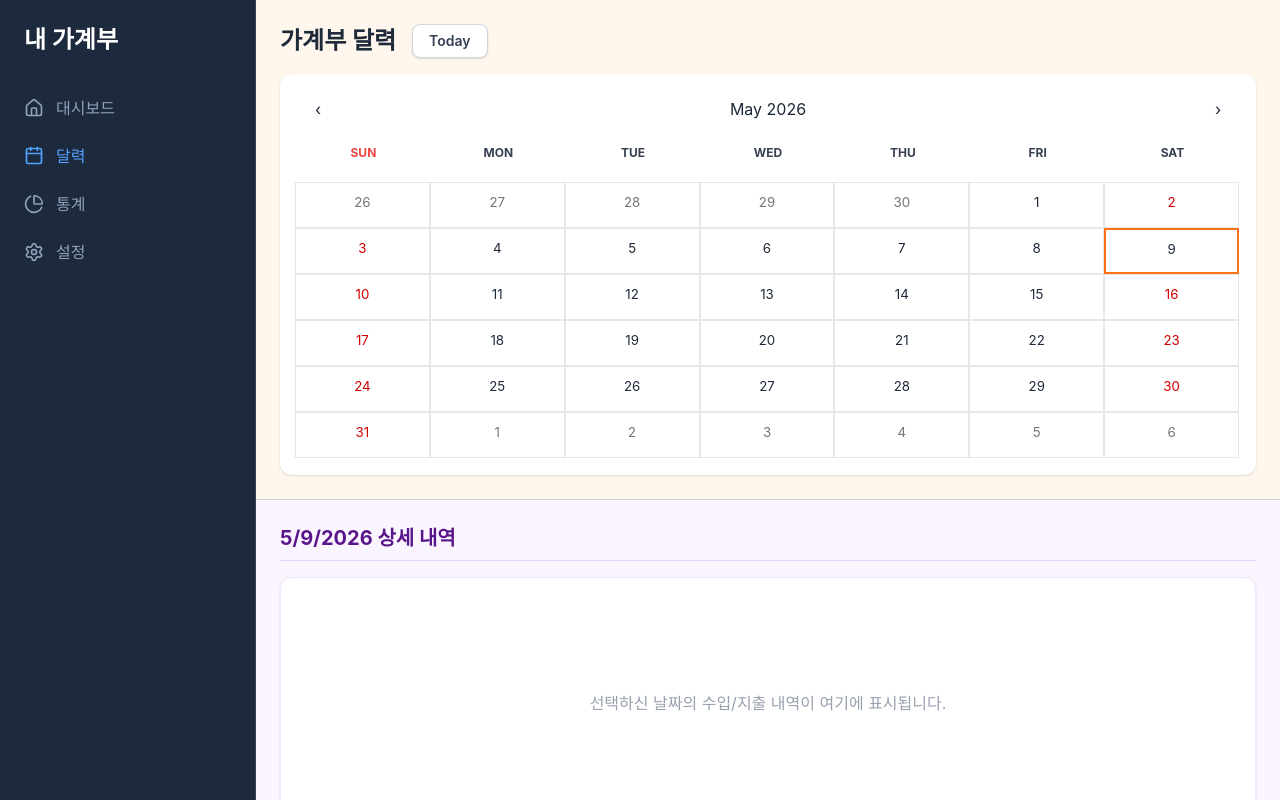
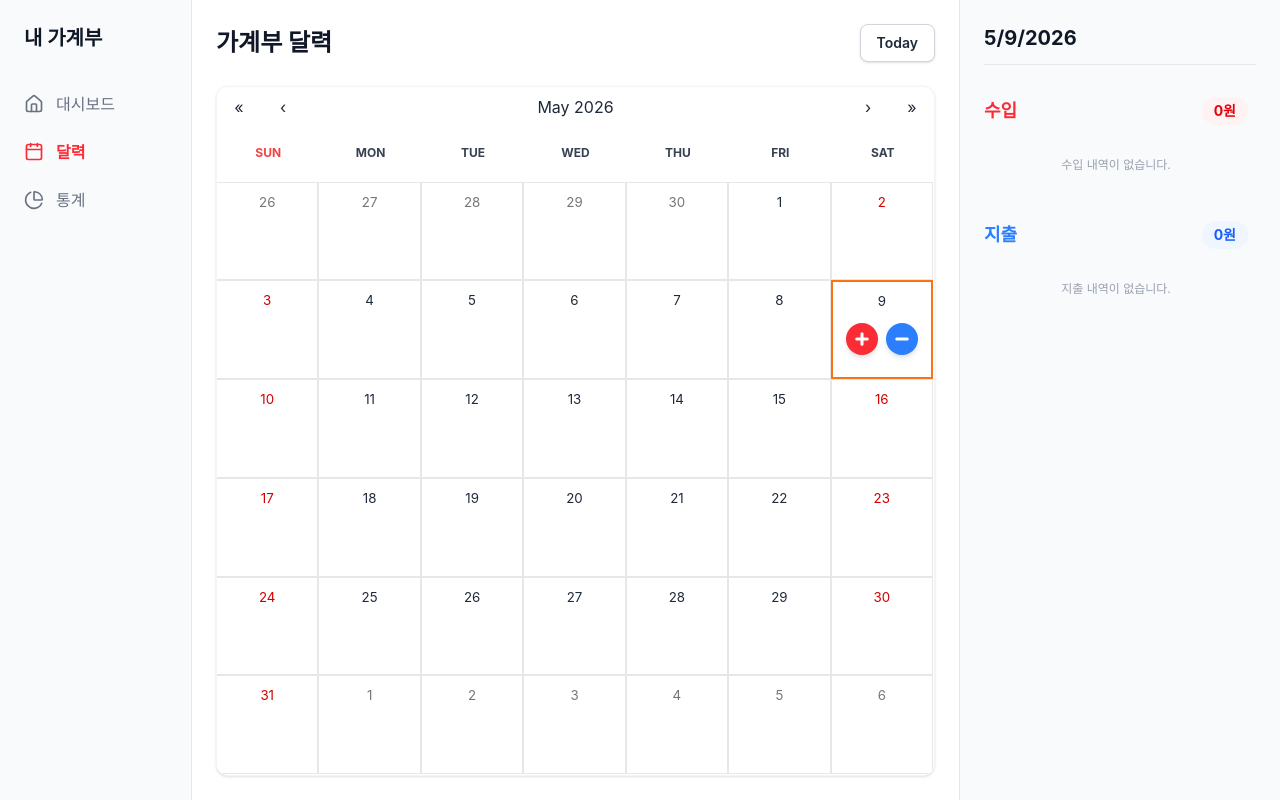
Before and after one commit to Hyynguri/wadeaccount, a React (Vite) app: page / in a window 1280 px wide. Built offline with nearby package versions, Linux system fonts and the light colour scheme.

Commit message:
0509 mod2

```diff
--- a/src/App.css
+++ b/src/App.css
@@ -1,184 +1,45 @@
-.counter {
-  font-size: 16px;
-  padding: 5px 10px;
-  border-radius: 5px;
-  color: var(--accent);
-  background: var(--accent-bg);
-  border: 2px solid transparent;
-  transition: border-color 0.3s;
-  margin-bottom: 24px;
-
-  &:hover {
-    border-color: var(--accent-border);
-  }
-  &:focus-visible {
-    outline: 2px solid var(--accent);
-    outline-offset: 2px;
-  }
+/* 전체 배경을 밝게 유지 */
+body {
+  background-color: #ffffff;
 }
 
-.hero {
-  position: relative;
-
-  .base,
-  .framework,
-  .vite {
-    inset-inline: 0;
-    margin: 0 auto;
-  }
-
-  .base {
-    width: 170px;
-    position: relative;
-    z-index: 0;
-  }
-
-  .framework,
-  .vite {
-    position: absolute;
-  }
-
-  .framework {
-    z-index: 1;
-    top: 34px;
-    height: 28px;
-    transform: perspective(2000px) rotateZ(300deg) rotateX(44deg) rotateY(39deg)
-      scale(1.4);
-  }
-
-  .vite {
-    z-index: 0;
-    top: 107px;
-    height: 26px;
-    width: auto;
-    transform: perspective(2000px) rotateZ(300deg) rotateX(40deg) rotateY(39deg)
-      scale(0.8);
-  }
+/* 💡 달력 컨테이너: 높이를 꽉 채우도록 설정 */
+.react-calendar {
+  width: 100% !important;
+  height: 100% !important;
+  border: none !important;
+  display: flex;
+  flex-direction: column;
 }
 
-#center {
-  display: flex;
-  flex-direction: column;
-  gap: 25px;
-  place-content: center;
-  place-items: center;
+.react-calendar__viewContainer {
   flex-grow: 1;
-
-  @media (max-width: 1024px) {
-    padding: 32px 20px 24px;
-    gap: 18px;
-  }
 }
 
-#next-steps {
-  display: flex;
-  border-top: 1px solid var(--border);
-  text-align: left;
-
-  & > div {
-    flex: 1 1 0;
-    padding: 32px;
-    @media (max-width: 1024px) {
-      padding: 24px 20px;
-    }
-  }
-
-  .icon {
-    margin-bottom: 16px;
-    width: 22px;
-    height: 22px;
-  }
-
-  @media (max-width: 1024px) {
-    flex-direction: column;
-    text-align: center;
-  }
+.react-calendar__month-view {
+  height: 100%;
 }
 
-#docs {
-  border-right: 1px solid var(--border);
-
-  @media (max-width: 1024px) {
-    border-right: none;
-    border-bottom: 1px solid var(--border);
-  }
+/* 💡 달력 칸(Tile) 설정: 세로로 길어진 레이아웃에 맞춰 높이 확대 */
+.react-calendar__tile {
+  height: 130px !important;      /* 높이를 130px로 키워 시원하게 배치 */
+  max-height: 130px !important;
+  padding: 0 !important;
+  position: relative !important;
+  overflow: hidden !important;
+  border: 0.5px solid #f0f0f0 !important; /* 테두리를 아주 연하게 설정 */
 }
 
-#next-steps ul {
-  list-style: none;
-  padding: 0;
-  display: flex;
-  gap: 8px;
-  margin: 32px 0 0;
-
-  .logo {
-    height: 18px;
-  }
-
-  a {
-    color: var(--text-h);
-    font-size: 16px;
-    border-radius: 6px;
-    background: var(--social-bg);
-    display: flex;
-    padding: 6px 12px;
-    align-items: center;
-    gap: 8px;
-    text-decoration: none;
-    transition: box-shadow 0.3s;
-
-    &:hover {
-      box-shadow: var(--shadow);
-    }
-    .button-icon {
-      height: 18px;
-      width: 18px;
-    }
-  }
-
-  @media (max-width: 1024px) {
-    margin-top: 20px;
-    flex-wrap: wrap;
-    justify-content: center;
-
-    li {
-      flex: 1 1 calc(50% - 8px);
-    }
-
-    a {
-      width: 100%;
-      justify-content: center;
-      box-sizing: border-box;
-    }
-  }
+/* 날짜 숫자 스타일 */
+.react-calendar__tile abbr {
+  display: block;
+  margin-top: 8px;
+  font-weight: 600;
+  font-size: 0.9rem;
+  color: #333;
 }
 
-#spacer {
-  height: 88px;
-  border-top: 1px solid var(--border);
-  @media (max-width: 1024px) {
-    height: 48px;
-  }
+/* 토요일, 일요일 색상 (선택사항) */
+.react-calendar__month-view__days__day--neighboringMonth {
+  color: #ccc !important; /* 이전/다음달 날짜 연하게 */
 }
-
-.ticks {
-  position: relative;
-  width: 100%;
-
-  &::before,
-  &::after {
-    content: '';
-    position: absolute;
-    top: -4.5px;
-    border: 5px solid transparent;
-  }
-
-  &::before {
-    left: 0;
-    border-left-color: var(--border);
-  }
-  &::after {
-    right: 0;
-    border-right-color: var(--border);
-  }
-}
--- a/src/App.jsx
+++ b/src/App.jsx
@@ -1,214 +1,215 @@
 import React, { useState, useEffect } from 'react';
 import Calendar from 'react-calendar';
 import 'react-calendar/dist/Calendar.css';
-import { Home, Calendar as CalendarIcon, PieChart, Settings , X}
-from 'lucide-react';
+import { Home, Calendar as CalendarIcon, PieChart, Settings, X, Plus, Minus } from 'lucide-react';
 
 function App() {
   const [date, setDate] = useState(new Date());
+  // 💡 달력 화면 이동을 제어하기 위한 상태 추가
+  const [activeStartDate, setActiveStartDate] = useState(new Date());
+
   const [isModalOpen, setIsModalOpen] = useState(false);
   const [type, setType] = useState('지출');
   const [amount, setAmount] = useState('');
+  const [category, setCategory] = useState('식비');
 
-
-  const [category, setCategory] = useState('식비'); // 선택된 카테고리 상태
-
-  // 수입/지출에 따른 카테고리 목록 리스트
   const expenseCategories = ['식비', '교통비', '쇼핑', '문화/여가', '생필품', '기타'];
   const incomeCategories = ['월급', '용돈', '부수입', '금융소득', '기타'];
-  // 전체 가계부 내역을 저장하는 배열
+
   const [transactions, setTransactions] = useState(() => {
     const saved = localStorage.getItem("my-account-transactions");
-  return saved ? JSON.parse(saved) : []; // 데이터가 있으면 불러오고, 없으면 빈 배열
+    return saved ? JSON.parse(saved) : [];
   });
-
 
   const handleAmountChange = (e) => {
     const value = e.target.value;
-    // 1. 입력된 값에서 숫자(0-9)가 아닌 문자는 모두 빈 문자열로 치환(제거)합니다.
     const numOnly = value.replace(/[^0-9]/g, "");
-
-    // 2. 다 지워져서 빈 칸이 되면 상태도 비워줍니다.
-    if (!numOnly) {
-      setAmount("");
-      return;
-    }
-
-    // 3. 숫자로 변환 후, toLocaleString을 사용해 콤마를 찍어줍니다.
+    if (!numOnly) { setAmount(""); return; }
     setAmount(Number(numOnly).toLocaleString("ko-KR"));
   };
 
-  // 모달을 닫을 때 입력했던 내용 초기화
   const closeModal = () => {
     setIsModalOpen(false);
     setAmount('');
-    setType('지출');
-    setCategory('식비');
   };
 
-  // 달력의 각 날짜 칸 안에 내역을 그려주는 함수
-  const renderTileContent = ({ date, view }) => {
+  const openModalWithType = (e, selectedType) => {
+    e.stopPropagation();
+    setType(selectedType);
+    setCategory(selectedType === '수입' ? incomeCategories[0] : expenseCategories[0]);
+    setIsModalOpen(true);
+  };
+
+  // 💡 Today 버튼 클릭 핸들러: 날짜 선택 + 달력 화면 이동
+  const handleGoToToday = () => {
+    const today = new Date();
+    setDate(today);
+    setActiveStartDate(today); // 달력 화면을 오늘 날짜가 있는 달로 강제 이동
+  };
+
+  const renderTileContent = ({ date: tileDate, view }) => {
     if (view !== 'month') return null;
 
-    // 전체 내역 중, 현재 달력 칸의 날짜와 일치하는 내역만 필터링
+    const isSelected = tileDate.toLocaleDateString() === date.toLocaleDateString();
     const dayTransactions = transactions.filter(
-     (t) => t.date === date.toLocaleDateString()
+     (t) => t.date === tileDate.toLocaleDateString()
     );
+
+    const totalIncome = dayTransactions
+      .filter(t => t.type === '수입')
+      .reduce((sum, t) => sum + t.amount, 0);
+    const totalExpense = dayTransactions
+      .filter(t => t.type === '지출')
+      .reduce((sum, t) => sum + t.amount, 0);
+
     return (
-      <div className="flex flex-col mt-1 space-y-1 w-full text-[11px] px-1">
-        {dayTransactions.map((t) => (
-         <div
-            key={t.id}
-            className={`truncate px-1 py-0.5 rounded-sm font-semibold ${
-            t.type === '수입' ? 'bg-red-50 text-red-500' : 'bg-blue-50 text-blue-500'
-            }`}
+      <div className="w-full h-full relative text-[10px]">
+        {isSelected ? (
+          // 💡 버튼 크기를 w-8 h-8로, 아이콘을 size 18로 소폭 축소
+          <div className="absolute inset-0 flex items-center justify-center gap-2 bg-white/90 z-10 animate-in fade-in duration-200">
+            <button
+              onClick={(e) => openModalWithType(e, '수입')}
+              className="w-8 h-8 rounded-full bg-red-500 text-white flex items-center justify-center shadow-md hover:bg-red-600 transition-all hover:scale-110"
             >
-            {t.type === '수입' ? '+' : '-'}{t.amount.toLocaleString()}
+              <Plus size={18} strokeWidth={4} />
+            </button>
+            <button
+              onClick={(e) => openModalWithType(e, '지출')}
+              className="w-8 h-8 rounded-full bg-blue-500 text-white flex items-center justify-center shadow-md hover:bg-blue-600 transition-all hover:scale-110"
+            >
+              <Minus size={18} strokeWidth={4} />
+            </button>
           </div>
-        ))}
+        ) : (
+          <div className="absolute top-2 right-2 flex flex-col items-end space-y-0.5 pointer-events-none">
+            {totalIncome > 0 && (
+              <span className="text-red-500 font-black text-[12px]">
+                {totalIncome.toLocaleString()}
+              </span>
+            )}
+            {totalExpense > 0 && (
+              <span className="text-blue-500 font-black text-[12px]">
+                {totalExpense.toLocaleString()}
+              </span>
+            )}
+          </div>
+        )}
       </div>
     );
   };
+
   useEffect(() => {
     localStorage.setItem("my-account-transactions", JSON.stringify(transactions));
-  }, [transactions]); // transactions 배열이 변경될 때마다 실행
+  }, [transactions]);
+
+  const selectedDateTransactions = transactions.filter(
+    (t) => t.date === date.toLocaleDateString()
+  );
+  const selectedIncomes = selectedDateTransactions.filter(t => t.type === '수입');
+  const selectedExpenses = selectedDateTransactions.filter(t => t.type === '지출');
+
+  const dayTotalIncome = selectedIncomes.reduce((sum, t) => sum + t.amount, 0);
+  const dayTotalExpense = selectedExpenses.reduce((sum, t) => sum + t.amount, 0);
+
   return (
-    // 1. 전체 화면: 좌/우 가로 배치 (flex-row)
-    <div className="flex h-screen bg-gray-900 text-white">
-
-      {/* 2. 왼쪽 사이드바 (스케치의 파란색 영역, 너비 20%) */}
-      <aside className="w-1/5 bg-slate-800 p-6 hidden md:flex flex-col border-r border-slate-700">
-        <h1 className="text-2xl font-bold mb-10 text-white">내 가계부</h1>
+    <div className="flex h-screen bg-white text-gray-800">
+      <aside className="w-[15%] bg-gray-50 p-6 flex flex-col border-r border-gray-200">
+        <h1 className="text-xl font-bold mb-10 text-gray-900">내 가계부</h1>
         <nav className="space-y-6">
-          <a href="#" className="flex items-center space-x-3 text-slate-400 hover:text-white font-medium">
-            <Home size={20} /> <span>대시보드</span>
-          </a>
-          <a href="#" className="flex items-center space-x-3 text-blue-400 font-medium">
-            <CalendarIcon size={20} /> <span>달력</span>
-          </a>
-          <a href="#" className="flex items-center space-x-3 text-slate-400 hover:text-white font-medium">
-            <PieChart size={20} /> <span>통계</span>
-          </a>
-          <a href="#" className="flex items-center space-x-3 text-slate-400 hover:text-white font-medium">
-            <Settings size={20} /> <span>설정</span>
-          </a>
+          <div className="flex items-center space-x-3 text-gray-500 hover:text-red-500 font-medium cursor-pointer"><Home size={20} /> <span>대시보드</span></div>
+          <div className="flex items-center space-x-3 text-red-500 font-bold cursor-pointer"><CalendarIcon size={20} /> <span>달력</span></div>
+          <div className="flex items-center space-x-3 text-gray-500 hover:text-red-500 font-medium cursor-pointer"><PieChart size={20} /> <span>통계</span></div>
         </nav>
       </aside>
 
-      {/* 3. 오른쪽 메인 영역 (너비 80%, 세로로 분할하기 위해 flex-col 적용) */}
-      <main className="w-4/5 flex flex-col h-screen overflow-hidden text-gray-800">
-
-        {/* 3-1. 우측 상단: 달력 영역 (스케치의 주황색 영역 느낌, 높이 비율 약 60%) */}
-        {/* overflow-y-auto를 없애고 flex flex-col을 추가하여 내부가 꽉 차게 만듭니다 */}
-        <div className="flex-[6] bg-orange-50 p-6 flex flex-col border-b border-gray-300">
-          <header className="mb-4 flex justify-between items-center">
-            <div className="flex items-center space-x-4">
-            <h2 className="text-2xl font-bold text-gray-800">가계부 달력</h2>
-
-            {/* '오늘'로 돌아가는 버튼 추가 */}
-              <button
-                onClick={() => setDate(new Date())}
-                className="px-4 py-1.5 bg-white border border-gray-300 rounded-lg text-sm font-semibold text-gray-700 hover:bg-gray-100 shadow-sm transition-colors"
-              >
-                Today
-              </button>
-            </div>
-
-
+      <section className="w-[60%] flex flex-col p-6 border-r border-gray-200">
+        <header className="mb-6 flex justify-between items-center">
+          <h2 className="text-2xl font-bold text-gray-900">가계부 달력</h2>
+          {/* 💡 Today 버튼 클릭 핸들러 변경 */}
+          <button onClick={handleGoToToday} className="px-4 py-2 bg-white border border-gray-300 rounded-lg text-sm font-semibold hover:bg-gray-50 shadow-sm transition-colors">Today</button>
         </header>
 
-          {/* 달력을 감싸는 흰색 박스 */}
-          <div className="bg-white p-4 rounded-xl shadow-sm flex-1 flex flex-col">
+        <div className="flex-1 bg-white rounded-xl overflow-hidden shadow-sm border border-gray-100">
            <Calendar
              onChange={setDate}
              value={date}
-               onClickDay={() => setIsModalOpen(true)}
-               className="w-full h-full border-none font-sans"
-               // 1. 일요일부터 시작하도록 설정
+             // 💡 달력 화면 이동을 제어하는 prop들 추가
+             activeStartDate={activeStartDate}
+             onActiveStartDateChange={({ activeStartDate }) => setActiveStartDate(activeStartDate)}
+             className="w-full h-full border-none"
              calendarType="gregory"
-               // 2. "1일", "2일" 대신 숫자만 나오게 포맷팅
              formatDay={(locale, date) => date.toLocaleString("en", {day: "numeric"})}
-               // 3. 요일을 "SUN", "MON" 등 영문 짧은 포맷으로 변경
-               formatShortWeekday={(locale, date) => ['SUN', 'MON', 'TUE', 'WED', 'THU', 'FRI', 'SAT'][date.getDay()]}
-               // 4. 일요일(0)인 경우 텍스트를 빨간색으로 만드는 클래스 추가
-               tileClassName={({ date, view }) =>
-                 view === 'month' && date.getDay() === 0 ? 'text-red-500' : ''
-               }
-               /* === 추가된 속성: 10년 단위 이동 버튼 숨기기 === */
-               prev2Label={null} // << 버튼 숨김
-               next2Label={null} // >> 버튼 숨김
-
              tileContent={renderTileContent}
            />
         </div>
+      </section>
+
+      <section className="w-[25%] bg-gray-50 flex flex-col p-6 overflow-hidden">
+        <h3 className="text-xl font-bold mb-8 text-gray-900 border-b border-gray-200 pb-3">
+          {date.toLocaleDateString()}
+        </h3>
+
+        <div className="flex-1 overflow-y-auto space-y-8 pr-2">
+          <div>
+            <div className="flex justify-between items-center mb-4">
+              <h4 className="text-lg font-black text-red-500">수입</h4>
+              <span className="text-sm font-bold bg-red-50 text-red-600 px-3 py-1 rounded-full">
+                {dayTotalIncome.toLocaleString()}원
+              </span>
+            </div>
+            {selectedIncomes.length > 0 ? (
+              <ul className="space-y-2">
+                {selectedIncomes.map((t) => (
+                  <li key={t.id} className="bg-white p-3 rounded-xl shadow-sm border border-red-100 flex justify-between items-center">
+                    <span className="text-sm font-bold text-gray-700">{t.category}</span>
+                    <span className="font-bold text-red-500">+{t.amount.toLocaleString()}원</span>
+                  </li>
+                ))}
+              </ul>
+            ) : ( <p className="text-xs text-gray-400 text-center py-4">수입 내역이 없습니다.</p> )}
           </div>
 
-        {/* 3-2. 우측 하단: 상세 내역 확인 부분 (스케치의 보라색 영역 느낌, 높이 비율 약 40%) */}
-        <div className="flex-[4] bg-purple-50 p-6 overflow-y-auto">
-          <h3 className="text-xl font-bold mb-4 text-purple-900 border-b border-purple-200 pb-2">
-            {date.toLocaleDateString()} 상세 내역
-          </h3>
-
-          {/* 내역 리스트가 들어갈 자리 */}
-          <div className="bg-white p-6 rounded-xl shadow-sm h-full flex flex-col items-center justify-center text-gray-400 border border-purple-100">
-             <p>선택하신 날짜의 수입/지출 내역이 여기에 표시됩니다.</p>
+          <div>
+            <div className="flex justify-between items-center mb-4">
+              <h4 className="text-lg font-black text-blue-500">지출</h4>
+              <span className="text-sm font-bold bg-blue-50 text-blue-600 px-3 py-1 rounded-full">
+                {dayTotalExpense.toLocaleString()}원
+              </span>
+            </div>
+            {selectedExpenses.length > 0 ? (
+              <ul className="space-y-2">
+                {selectedExpenses.map((t) => (
+                  <li key={t.id} className="bg-white p-3 rounded-xl shadow-sm border border-blue-100 flex justify-between items-center">
+                    <span className="text-sm font-bold text-gray-700">{t.category}</span>
+                    <span className="font-bold text-blue-500">-{t.amount.toLocaleString()}원</span>
+                  </li>
+                ))}
+              </ul>
+            ) : ( <p className="text-xs text-gray-400 text-center py-4">지출 내역이 없습니다.</p> )}
           </div>
         </div>
+      </section>
 
-      </main>
+      {isModalOpen && (
+        <div className="absolute inset-0 bg-black/40 z-50 flex items-center justify-center backdrop-blur-sm">
+          <div className="bg-white text-gray-800 w-96 rounded-2xl shadow-2xl p-8 relative animate-in fade-in zoom-in duration-200">
+            <button onClick={closeModal} className="absolute top-4 right-4 text-gray-400 hover:text-gray-600"><X size={24} /></button>
 
-      {/* === 💡 3. 모달(Modal) 창 === */}
-      {/* isModalOpen이 true일 때만 화면에 그려집니다 (조건부 렌더링) */}
-      {isModalOpen && (
-        <div className="absolute inset-0 bg-black/50 z-50 flex items-center justify-center backdrop-blur-sm">
-          <div className="bg-white text-gray-800 w-96 rounded-2xl shadow-2xl p-6 relative animate-in fade-in zoom-in duration-200">
-
-            {/* 닫기 버튼 */}
-            <button onClick={closeModal} className="absolute top-4 right-4 text-gray-400 hover:text-gray-600">
-              <X size={24} />
-            </button>
-
-            {/* 모달 제목 (선택한 날짜 표시) */}
-            <h2 className="text-xl font-bold mb-6">
-              {date.getMonth() + 1}월 {date.getDate()}일 내역 추가
+            <h2 className={`text-2xl font-extrabold mb-8 ${type === '수입' ? 'text-red-500' : 'text-blue-500'}`}>
+              {type} 내역 추가
             </h2>
 
-            {/* 수입/지출 선택 토글 */}
-            {/* 1. 수입/지출 선택 토글의 onClick 부분 수정 */}
-            <div className="flex bg-gray-100 p-1 rounded-lg mb-6">
-              <button
-                // 👇 지출로 바꿀 때 카테고리를 '식비'로 초기화
-                onClick={() => { setType('지출'); setCategory(expenseCategories[0]); }}
-                className={`flex-1 py-2 rounded-md text-sm font-bold transition-colors ${
-                  type === '지출' ? 'bg-white text-red-500 shadow-sm' : 'text-gray-500 hover:text-gray-700'
-                }`}
-              >
-                지출
-              </button>
-              <button
-                // 👇 수입으로 바꿀 때 카테고리를 '월급'으로 초기화
-                onClick={() => { setType('수입'); setCategory(incomeCategories[0]); }}
-                className={`flex-1 py-2 rounded-md text-sm font-bold transition-colors ${
-                  type === '수입' ? 'bg-white text-blue-500 shadow-sm' : 'text-gray-500 hover:text-gray-700'
-                }`}
-              >
-                수입
-              </button>
-            </div>
-
-          {/* 👇 === 여기서부터 추가 (카테고리 선택 영역) === 👇 */}
             <div className="mb-6">
-              <label className="block text-sm font-semibold text-gray-600 mb-2">카테고리</label>
+              <label className="block text-sm font-bold text-gray-500 mb-3">카테고리</label>
               <div className="flex flex-wrap gap-2">
-                {/* 현재 'type'이 지출이면 지출 리스트, 수입이면 수입 리스트를 보여줌 */}
-                {(type === '지출' ? expenseCategories : incomeCategories).map((cat) => (
+                {(type === '수입' ? incomeCategories : expenseCategories).map((cat) => (
                   <button
                     key={cat}
                     onClick={() => setCategory(cat)}
-                    className={`px-3 py-1.5 rounded-full text-sm font-medium transition-colors ${
+                    className={`px-4 py-2 rounded-lg text-sm font-bold transition-all ${
                       category === cat
-                        ? (type === '지출' ? 'bg-red-500 text-white' : 'bg-blue-500 text-white')
-                        : 'bg-gray-100 text-gray-600 hover:bg-gray-200'
+                        ? (type === '수입' ? 'bg-red-500 text-white' : 'bg-blue-500 text-white')
+                        : 'bg-gray-100 text-gray-600 hover:bg-gray-100'
                     }`}
                   >
                     {cat}
@@ -216,55 +217,35 @@ function App() {
                 ))}
               </div>
             </div>
-            {/* 👆 === 여기까지 추가 === 👆 */}
 
-            {/* 금액 입력 창 */}
-            <div className="mb-6">
-              <label className="block text-sm font-semibold text-gray-600 mb-2">금액</label>
-              <div className="relative">
+            <div className="mb-8">
+              <label className="block text-sm font-bold text-gray-500 mb-3">금액</label>
+              <div className="relative border-b-2 border-gray-200 focus-within:border-gray-400 transition-all">
                 <input
                   type="text"
                   value={amount}
                   onChange={handleAmountChange}
                   placeholder="0"
-                  className="w-full text-right text-2xl font-bold border-b-2 border-gray-300 focus:border-orange-500 outline-none pb-1 pr-6 transition-colors"
+                  className="w-full text-right text-3xl font-black outline-none pb-2 pr-8 bg-transparent"
+                  autoFocus
                 />
-                <span className="absolute right-0 bottom-2 text-gray-500 font-bold">원</span>
+                <span className="absolute right-0 bottom-3 text-xl font-bold text-gray-400">원</span>
               </div>
             </div>
 
-            {/* 2. 저장 버튼 알림 수정 */}
             <button
               onClick={() => {
-                // 1. 입력된 금액에서 콤마(,)를 제거하고 순수 숫자로 변환
                 const numericAmount = Number(amount.replace(/,/g, ''));
-
-                // 2. 방어 로직: 금액이 없거나 0원이면 저장 불가
-                if (!numericAmount || numericAmount <= 0) {
-                  alert("금액을 정확히 입력해 주세요.");
-                  return;
-                }
-
-                // 3. 새로운 내역 객체 생성
-                const newTransaction = {
-                  id: Date.now(), // 고유 ID (현재 시간 사용)
-                  date: date.toLocaleDateString(), // 선택된 날짜
-                  type: type, // '수입' 또는 '지출'
-                  category: category, // 선택된 카테고리
-                  amount: numericAmount, // 숫자형 금액
-                };
-
-                // 4. 기존 배열에 새 내역을 추가하여 상태 업데이트
-                setTransactions([...transactions, newTransaction]);
-
-                // 5. 모달 닫기
+                if (!numericAmount) return alert("금액을 입력하세요.");
+                setTransactions([...transactions, { id: Date.now(), date: date.toLocaleDateString(), type, category, amount: numericAmount }]);
                 closeModal();
               }}
-              className="w-full bg-orange-500 hover:bg-orange-600 text-white font-bold py-3 rounded-xl transition-colors"
+              className={`w-full text-white font-black py-4 rounded-xl text-lg shadow-lg transition-all active:scale-95 ${
+                type === '수입' ? 'bg-red-500 hover:bg-red-600 shadow-red-100' : 'bg-blue-500 hover:bg-blue-600 shadow-blue-100'
+              }`}
             >
-              Save
+              {type} 저장하기
             </button>
-
           </div>
         </div>
       )}
```
Lines whose indentation alone changed are shown as unchanged.
